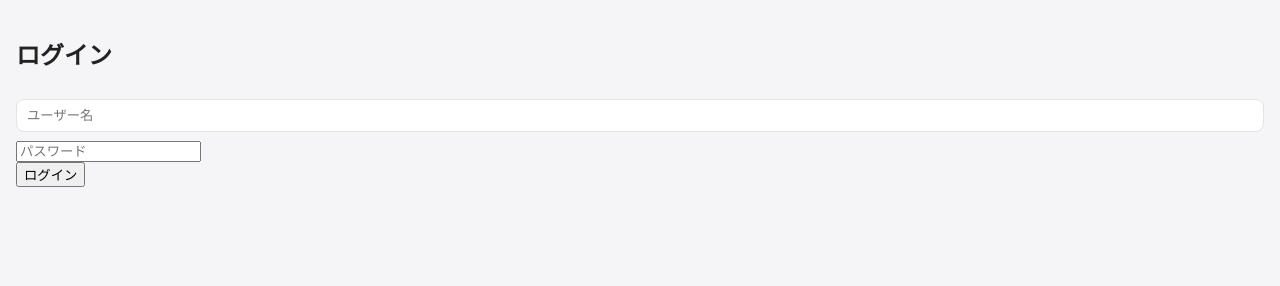
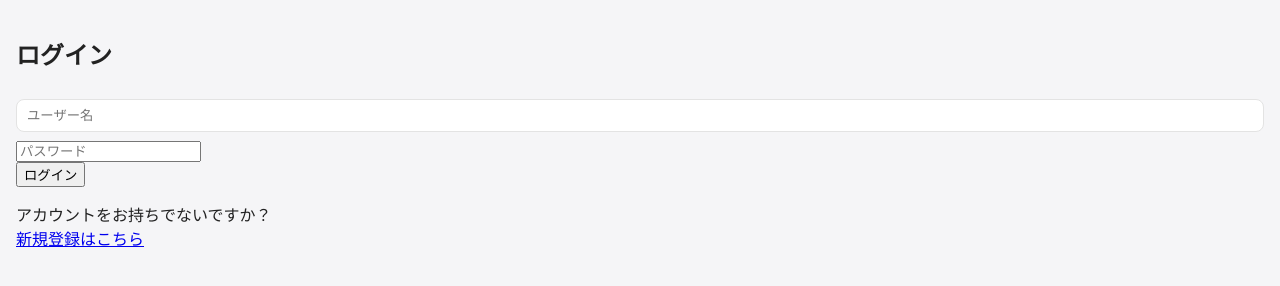
Before and after one commit to rect494/dash, a plain HTML site: page login.html in a window 1280 px wide. Drawn offline with Linux system fonts and the light colour scheme.

Commit message:
Update login.html

```diff
--- a/login.html
+++ b/login.html
@@ -15,6 +15,10 @@
     <input type="password" id="loginPass" placeholder="パスワード"><br>
     <button id="loginBtn">ログイン</button>
     <div id="loginMessage" style="color:red; margin-top:8px;"></div>
+    <p style="margin-top:15px;">
+      アカウントをお持ちでないですか？<br>
+      <a href="register.html">新規登録はこちら</a>
+    </p>
   </div>
 </body>
 </html>
```
